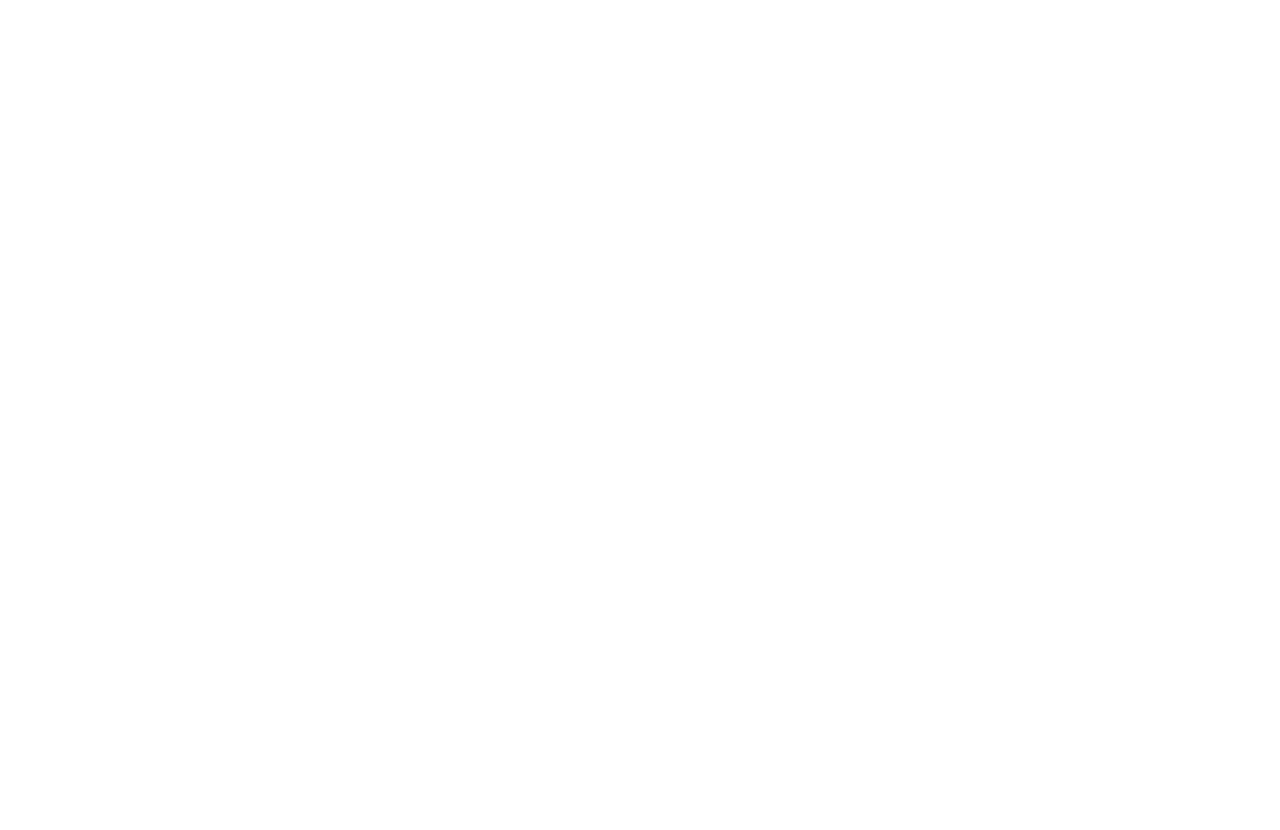
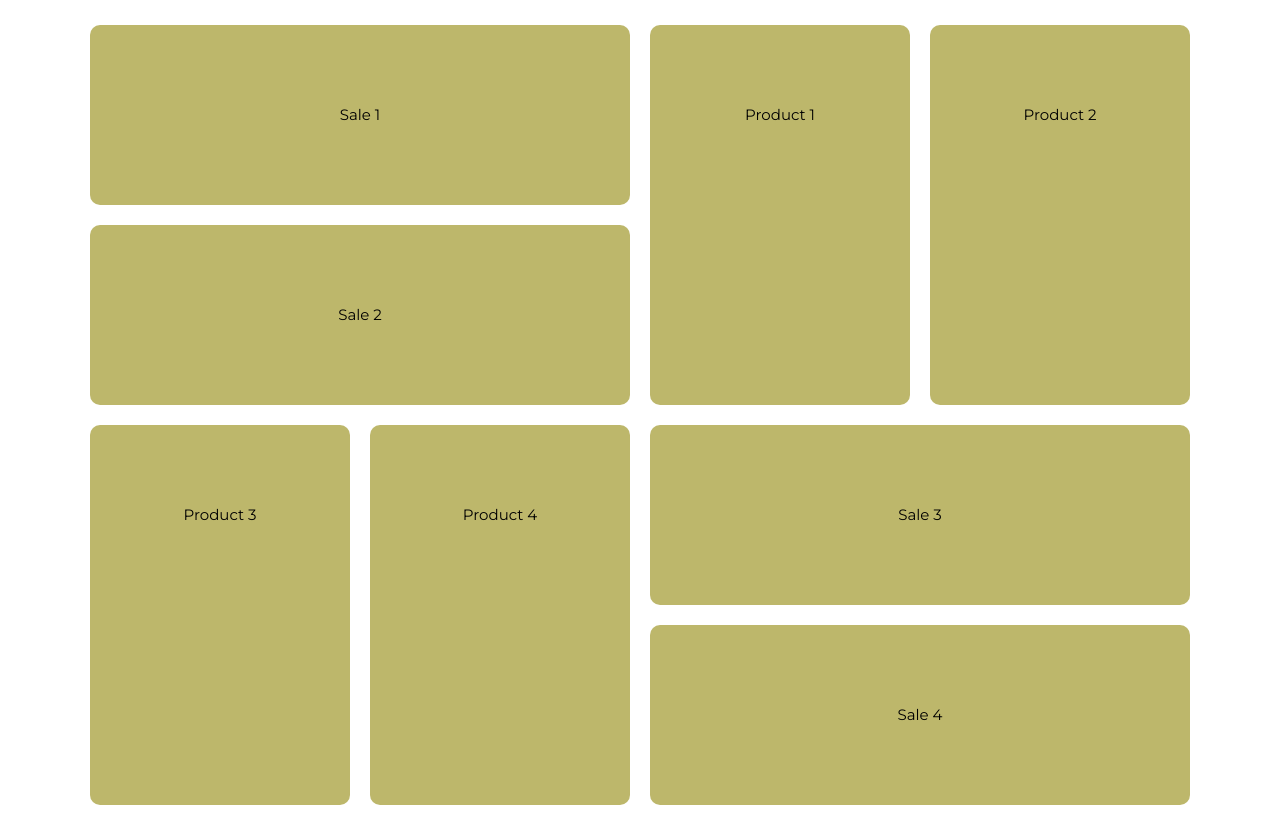
Before and after one commit to muzykalniy/Grid_practice, a plain HTML site: page index.html in a window 1280 px wide. Before the commit the page ends 800 px from the top, so only its background shows below. Drawn offline with Linux system fonts and the light colour scheme.

Commit message:
commit grid

```diff
--- a/index.html
+++ b/index.html
@@ -5,10 +5,24 @@
     <meta charset="UTF-8">
     <meta name="viewport" content="width=device-width, initial-scale=1.0">
     <title>Grid practice</title>
-    <link rel="stylesheet" href=".">
+    <link rel="stylesheet" href="./css/main.css">
 </head>
 
 <body>
+    <div class="cards-grid">
+        <div class="card-demo sale-1">Sale 1</div>
+        <div class="card-demo sale-2">Sale 2</div>
+        <div class="card-demo product-1">Product 1</div>
+        <div class="card-demo product-2">Product 2</div>
+
+
+        <div class="card-demo sale-3">Sale 3</div>
+        <div class="card-demo sale-4">Sale 4</div>
+        <div class="card-demo product-3">Product 3</div>
+        <div class="card-demo product-4">Product 4</div>
+
+
+    </div>
 
     <script src="./js/main.js"></script>
 </body>
--- a/scss/base/_base.scss
+++ b/scss/base/_base.scss
@@ -1,14 +1,18 @@
-@import url(""); // шрифт
+@import url(https://fonts.googleapis.com/css?family=Montserrat:100,200,300,regular,500,600,700,800,900,100italic,200italic,300italic,italic,500italic,600italic,700italic,800italic,900italic); // шрифт
 
 html {
     scroll-behavior: smooth;
 }
 
 body {
+    display: flex;
+    justify-content: center;
     font-family: $font-main;
     background-color: $theme;
     color: $color-main;
-    font-size: 16px; //стандарт шрифта в браузере
+    overscroll-behavior: none;
+    margin: 25px;
+    font-size: 15px; //стандарт шрифта в браузере
 } /*смотрим что он на странице базовый и его указываем в боди */
 
 .container {
--- a/scss/base/_vars.scss
+++ b/scss/base/_vars.scss
@@ -19,21 +19,21 @@ font-family: ;
 
 // Fonts определяем несколько переменных для шрифтов
 
-$font-main:; // основной шрифт
-$font-accent:; //для заголовков
-$font-secondary:; //второстепенный шрифт
+$font-main: "Montserrat", sans-serif; // основной шрифт
+$font-accent: "Montserrat", sans-serif; //для заголовков
+$font-secondary: "Montserrat", sans-serif; //второстепенный шрифт
 
 // Colors - определяем какие цвета присутствуют на макете
 
-$theme:; //цвет темы
-$accent:; //акцентный цвет, каким выполнены все заголовки
-$color-main:; // создаем для последовательности цветов
-$footer-bg:; // смотрим цвет у футера
-$placeholder:; // для указаний внутри формы
-$muted:;
+$theme: #fff; //цвет темы
+$accent: black; //акцентный цвет, каким выполнены все заголовки
+$color-main: black; // создаем для последовательности цветов
+// $footer-bg:; // смотрим цвет у футера
+// $placeholder:; // для указаний внутри формы
+// $muted:;
 
 // Container
-$container-width:;
+$container-width: 1230px;
 $container-padding: 15px;
 
 // Media
--- /dev/null
+++ b/scss/blocks/_grid-area.scss
@@ -0,0 +1,46 @@
+.card-demo {
+    padding: 20px 30px;
+    background-color: darkkhaki;
+    font-family: $font-main;
+    border-radius: 10px;
+    text-align: center;
+    padding-top: 80px;
+}
+
+.cards-grid {
+    display: grid;
+    gap: 20px;
+    grid-template-columns: repeat(4, 260px);
+    grid-template-rows: repeat(4, 180px);
+    grid-template-areas:
+        "wide1 wide1 product1 product2"
+        "wide2 wide2 product1 product2"
+        "product3 product4 wide3 wide3"
+        "product3 product4 wide4 wide4";
+}
+
+.sale-1 {
+    grid-area: wide1;
+}
+.sale-2 {
+    grid-area: wide2;
+}
+.product-1 {
+    grid-area: product1;
+}
+
+.product-2 {
+    grid-area: product2;
+}
+.sale-3 {
+    grid-area: wide3;
+}
+.sale-4 {
+    grid-area: wide4;
+}
+.product-3 {
+    grid-area: product3;
+}
+.product-4 {
+    grid-area: product4;
+}
--- a/scss/main.scss
+++ b/scss/main.scss
@@ -4,7 +4,7 @@
 @import "./base/snippets"; //сниппеты
 @import "./base/vars"; // определили переменные
 @import "./base/mixins"; // подключаем миксины
-
 @import "./base/base"; //основные стили для страницы
 
 // Blocks - подключаем все разделы по одному
+@import "./blocks/grid-area"; //
```
Also changed, not shown: css/main.css (added).
